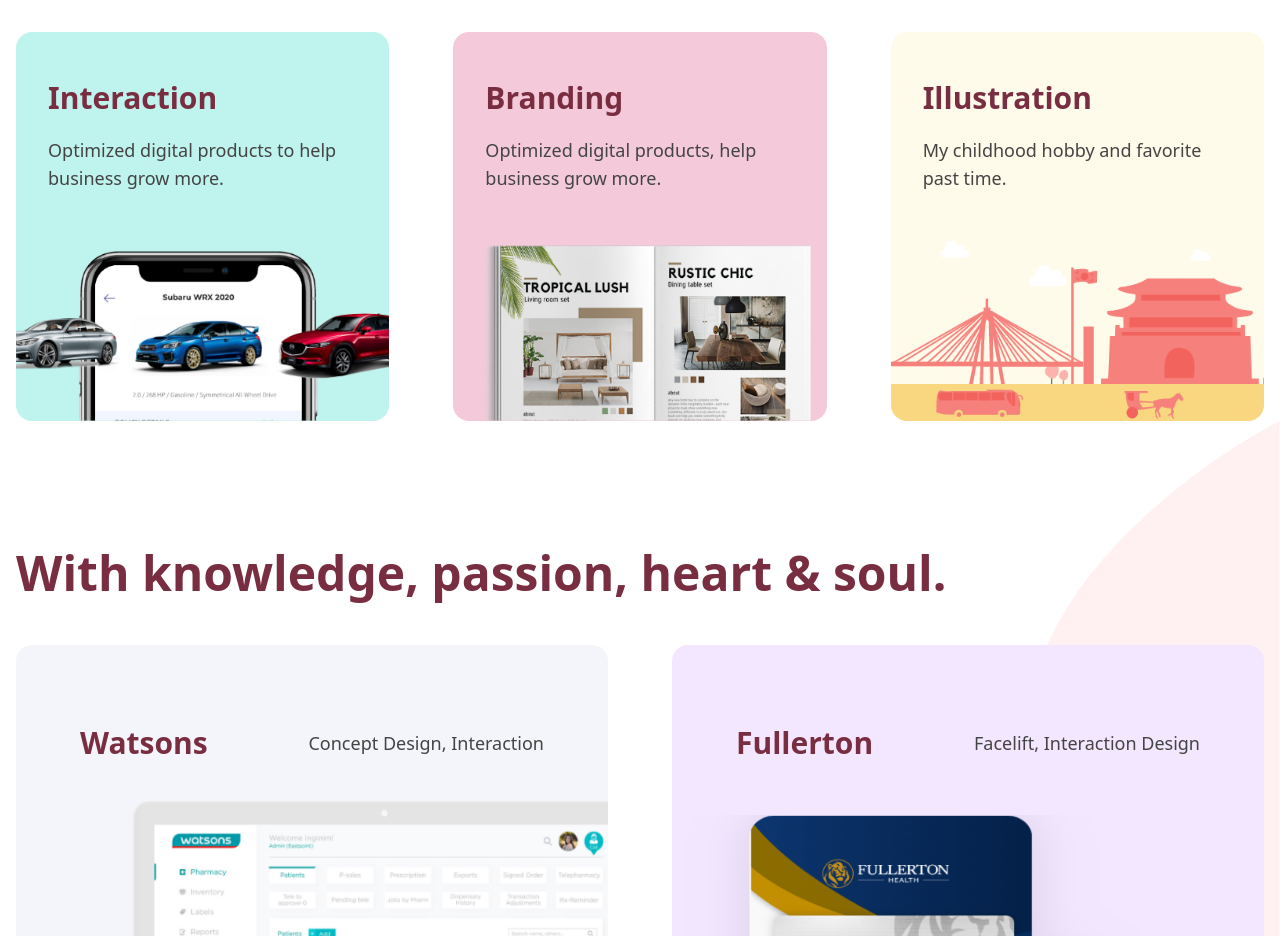
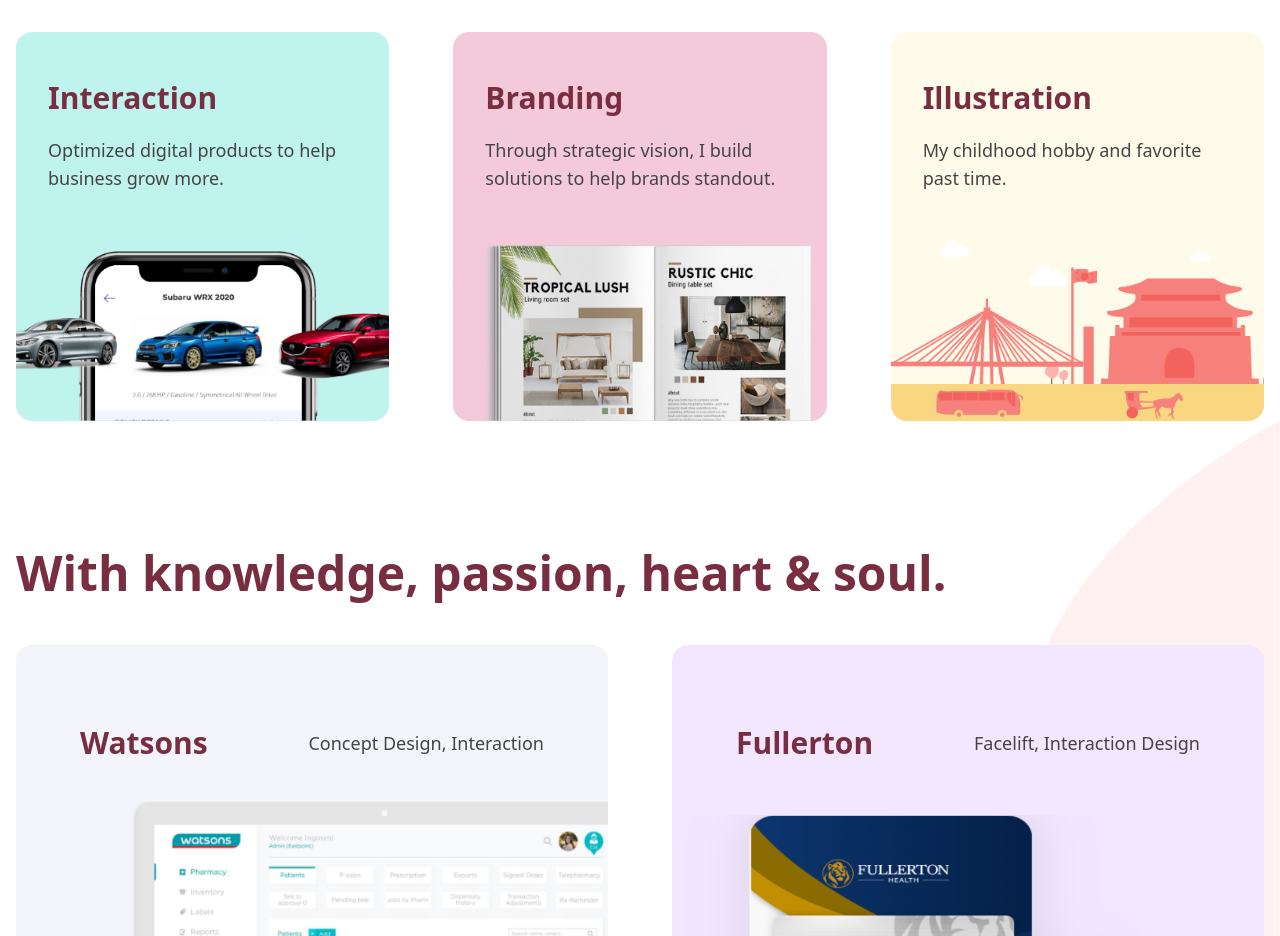
Before and after one commit to psongpin/kimifaery, a Next.js app: page / in a window 1280 px wide. Shown: the part 1300-2236 px from the top of the page. Built offline with nearby package versions, Linux system fonts and the light colour scheme; no server answers.

Commit message:
fix: homepage double content

```diff
--- a/constants/home.ts
+++ b/constants/home.ts
@@ -18,7 +18,8 @@
     },
     {
       title: 'Branding',
-      description: 'Optimized digital products, help business grow more.',
+      description:
+        'Through strategic vision, I build solutions to help brands standout.',
       image: '/images/Branding.png',
       imgW: 459,
       imgH: 216,
```
